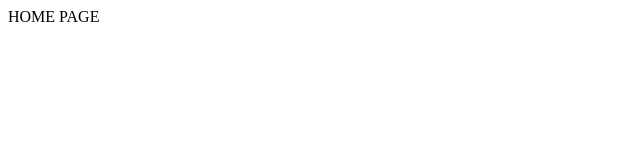
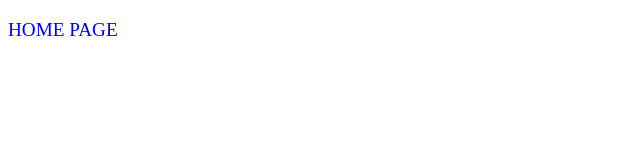
Before and after one commit to nandini3677/EventSphere, a plain HTML site: page Home.html in a window 1280 px wide. Shown: the whole page, without its empty margins (0-640 px from the left). Drawn offline with Linux system fonts and the light colour scheme.

Commit message:
modified css html

```diff
--- a/Event.css
+++ b/Event.css
@@ -1,5 +1,5 @@
 /*THIS IS MAIN CSS*/
-.p{
+p{
     font-size: larger;
-    color-scheme: blue;
+    color: blue;
 }
--- a/Home.html
+++ b/Home.html
@@ -1 +1,12 @@
-<p>HOME PAGE<p>
+<!DOCTYPE html>
+<html lang="en">
+<head>
+    <meta charset="UTF-8">
+    <meta name="viewport" content="width=device-width, initial-scale=1.0">
+    <title>Document</title>
+    <link rel="stylesheet" type="text/css" href="Event.css">
+ </head>
+<body>
+    <p>HOME PAGE</p>
+</body>
+</html>
```
